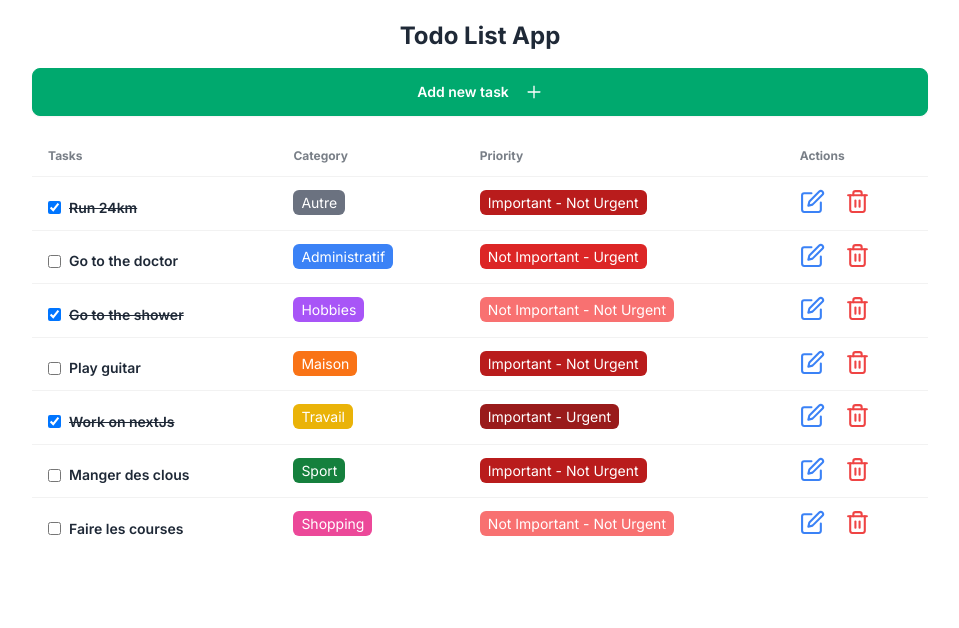
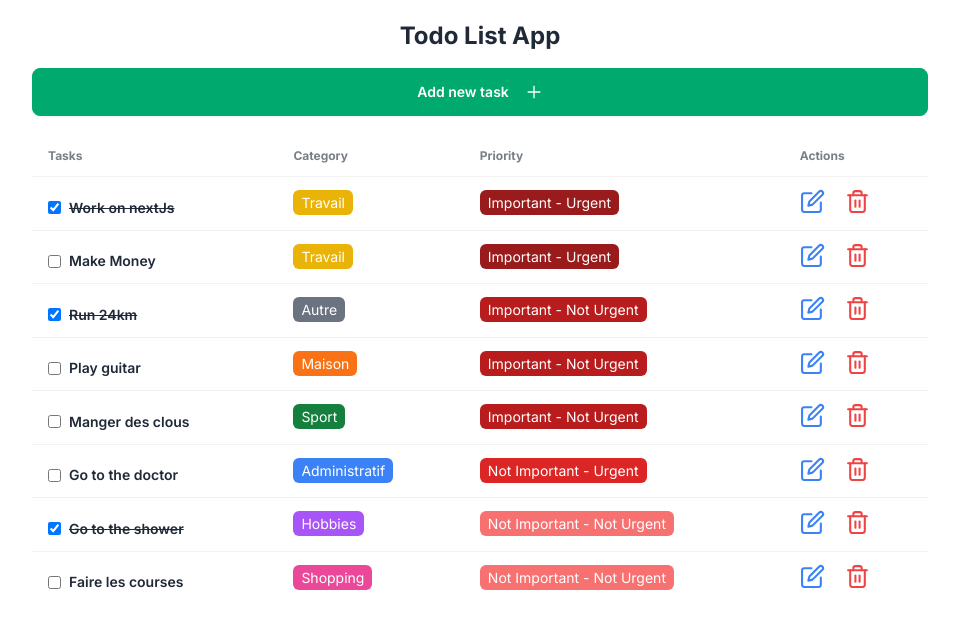
Before and after one commit to Itabghazouani/next-exercise-todo-list, a Next.js app: page / in a window 1280 px wide. Shown: the top 628 px of the page, without its empty margins (160-1119 px from the left). Built offline with nearby package versions, Linux system fonts and the light colour scheme; data requests are answered from the project's data file.

Commit message:
tasks sorted by priority

```diff
--- a/data/todos.json
+++ b/data/todos.json
@@ -48,6 +48,13 @@
       "category": "Shopping",
       "priority": "Not Important - Not Urgent",
       "completed": false
+    },
+    {
+      "id": "23f0efc6-49a5-4b52-82f0-e7e5baa7a20c",
+      "desc": "Make Money",
+      "category": "Travail",
+      "priority": "Important - Urgent",
+      "completed": false
     }
   ]
 }
--- a/src/app/page.tsx
+++ b/src/app/page.tsx
@@ -1,4 +1,5 @@
 
+import { PRIORITY_ORDER } from "@/constants";
 import { getAllTodos } from "../../api";
 import { AddTask, TodoList } from "./components";
 
@@ -6,13 +7,15 @@ import { AddTask, TodoList } from "./components";
 export default async function Home() {
   const tasks = await getAllTodos();
 
+  const sortedTasks = tasks.sort((a, b) => PRIORITY_ORDER[a.priority] - PRIORITY_ORDER[b.priority])
+  ;
   return (
     <main className='max-w-4xl mx-auto mt-4'>
       <div className='text-center my-5 flex flex-col gap-4'>
         <h1 className='text-2xl font-bold'>Todo List App</h1>
         <AddTask />
       </div>
-      <TodoList tasks={tasks} />
+      <TodoList tasks={sortedTasks} />
     </main>
   );
 }
--- a/src/constants/index.ts
+++ b/src/constants/index.ts
@@ -38,6 +38,13 @@ export const PRIORITIES = [
   "Not Important - Not Urgent",
 ]
 
+export const PRIORITY_ORDER: { [key: string]: number } = {
+  "Important - Urgent": 1,
+  "Important - Not Urgent": 2,
+  "Not Important - Urgent": 3,
+  "Not Important - Not Urgent": 4,
+};
+
 export const PRIORITY_COLORS: Record<string, string> = {
   "Important - Urgent": "bg-red-800",
   "Important - Not Urgent": "bg-red-700",
```
